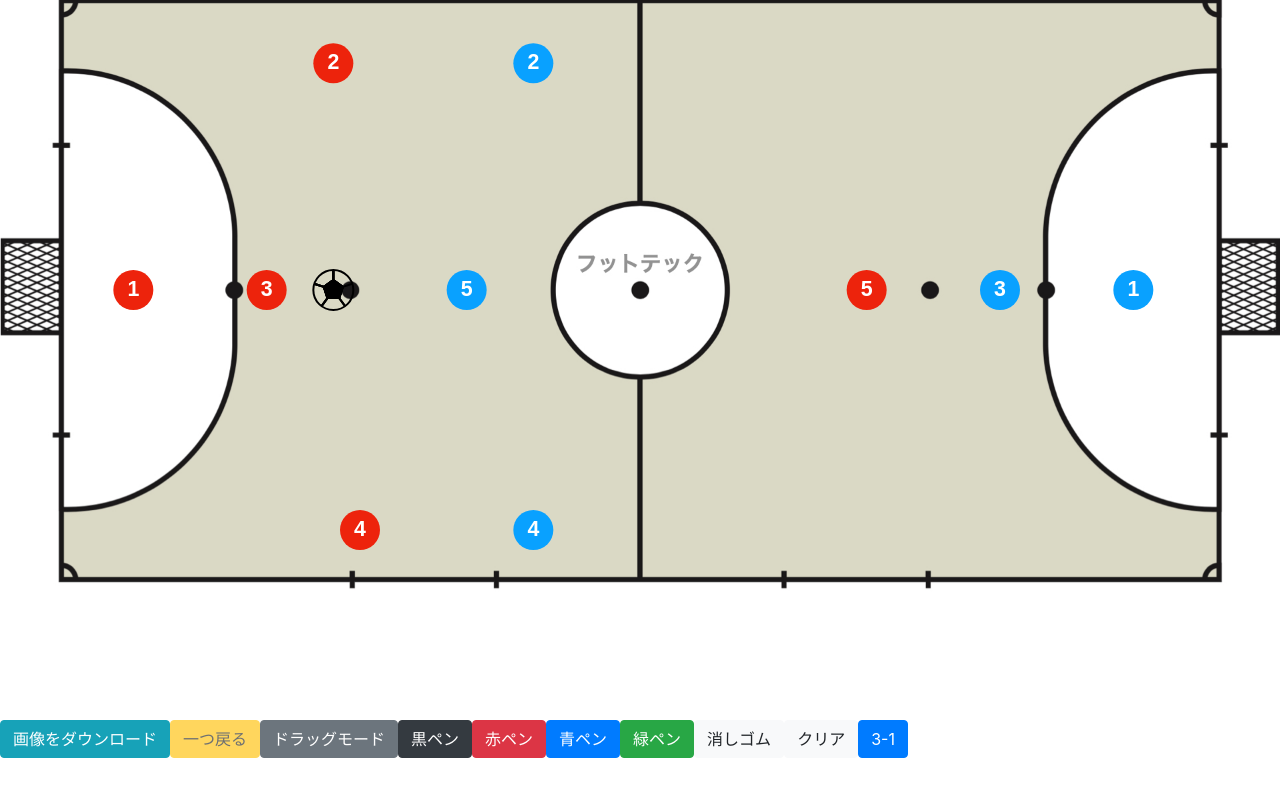
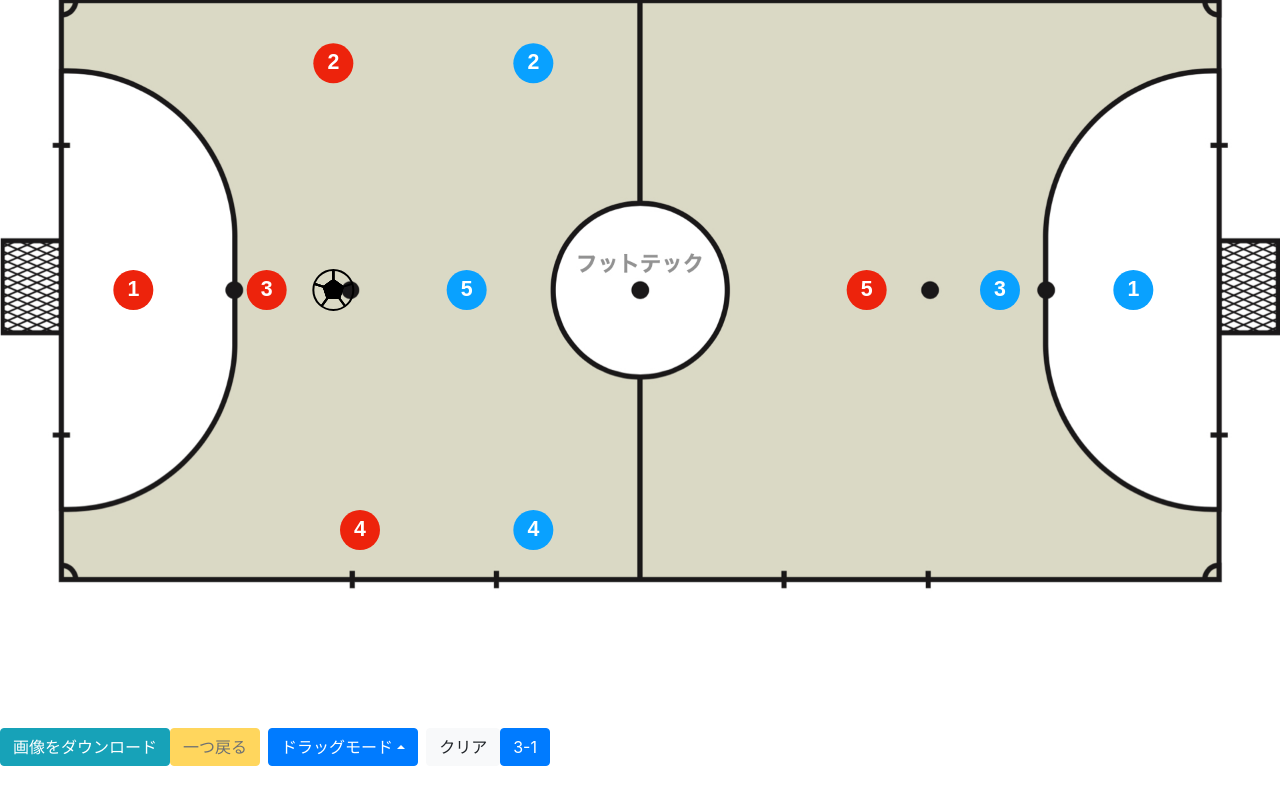
Before and after one commit to TakatsuNobuhiro/futsal_canvas_board, a Nuxt app: page / in a window 1280 px wide. Built offline with nearby package versions, Linux system fonts and the light colour scheme.

Commit message:
feat buttonをドロップアップに変更

```diff
--- a/components/Board.vue
+++ b/components/Board.vue
@@ -21,12 +21,14 @@
     <div>
       <a class="btn btn-info" id="download" href="">画像をダウンロード</a>
       <button class="btn btn-warning" @click="undo" :disabled="isUndo" >一つ戻る</button>
-      <button class="btn btn-secondary" @click="dragMode">ドラッグモード</button>
-      <button class="btn btn-dark" @click="penBlack">黒ペン</button>
-      <button class="btn btn-danger" @click="penRed">赤ペン</button>
-      <button class="btn btn-primary" @click="penBlue">青ペン</button>
-      <button class="btn btn-success" @click="penGreen">緑ペン</button>
-      <button class="btn btn-light" @click="eraser">消しゴム</button>
+      <b-dropdown id="dropdown-dropup" dropup :text="buttonName" variant="primary" class="m-2">
+        <b-dropdown-item @click="dragMode">ドラッグモード</b-dropdown-item>
+        <b-dropdown-item @click="penBlack">黒ペン</b-dropdown-item>
+        <b-dropdown-item @click="penRed">赤ペン</b-dropdown-item>
+        <b-dropdown-item @click="penBlue">青ペン</b-dropdown-item>
+        <b-dropdown-item @click="penGreen">緑ペン</b-dropdown-item>
+        <b-dropdown-item @click="eraser">消しゴム</b-dropdown-item>
+      </b-dropdown>
       <button class="btn btn-light" @click="clearPaint">クリア</button>
       <button class="btn btn-primary" @click="change3_1">3-1</button>
     </div>
@@ -65,10 +67,12 @@ export default class Board extends Vue {
   dy: number = 0
   image: HTMLImageElement = new Image
   canvasMode: string = 'drag'
+  buttonName: string = 'ドラッグモード'
   isPaint: boolean = false
 
   dragMode () {
     this.canvasMode = 'drag'
+    this.buttonName = 'ドラッグモード'
   }
 
   change3_1 () {
@@ -99,6 +103,7 @@ export default class Board extends Vue {
     ctx.globalCompositeOperation = 'source-over';
     ctx.strokeStyle = '#000000';
     this.canvasMode = 'paint'
+    this.buttonName = '黒ペン'
   }
   penRed () {
     const ctx = this.paintCanvasContext as CanvasRenderingContext2D
@@ -106,6 +111,7 @@ export default class Board extends Vue {
     ctx.strokeStyle = 'red';
     this.setPen(5)
     this.canvasMode = 'paint'
+    this.buttonName = '赤ペン'
   }
 
   penBlue () {
@@ -114,6 +120,7 @@ export default class Board extends Vue {
     ctx.strokeStyle = 'blue';
     this.setPen(5)
     this.canvasMode = 'paint'
+    this.buttonName = '青ペン'
   }
 
   penGreen () {
@@ -122,11 +129,13 @@ export default class Board extends Vue {
     ctx.strokeStyle = 'green';
     this.setPen(5)
     this.canvasMode = 'paint'
+    this.buttonName = '緑ペン'
   }
   eraser () {
     (this.paintCanvasContext as CanvasRenderingContext2D).globalCompositeOperation = 'destination-out'
     this.setPen(30)
     this.canvasMode = 'paint'
+    this.buttonName = '消しゴム'
   }
 
   clearPaint () {
```
